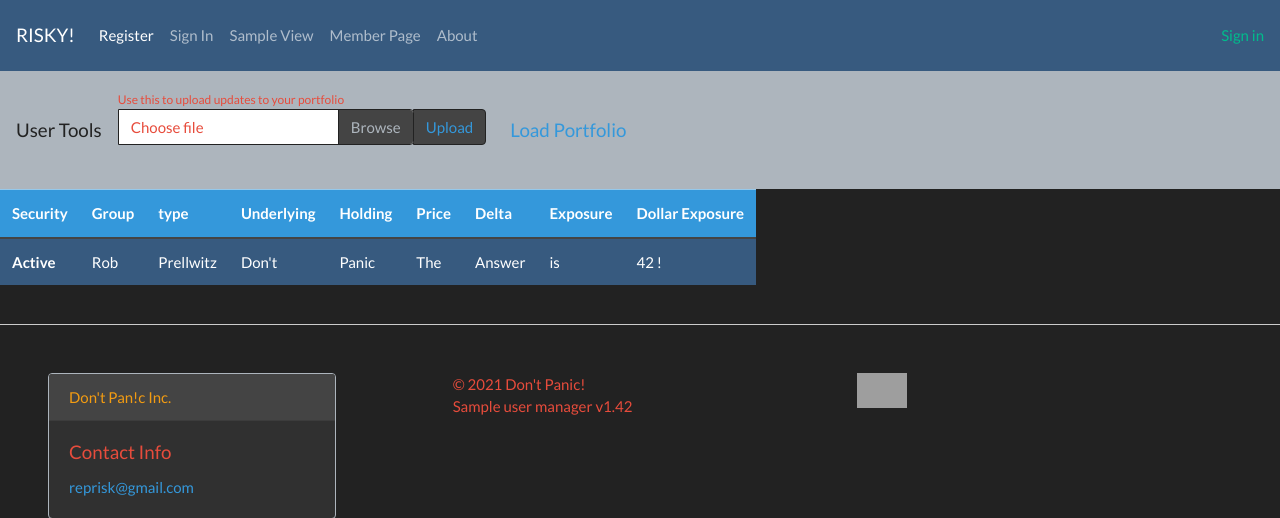
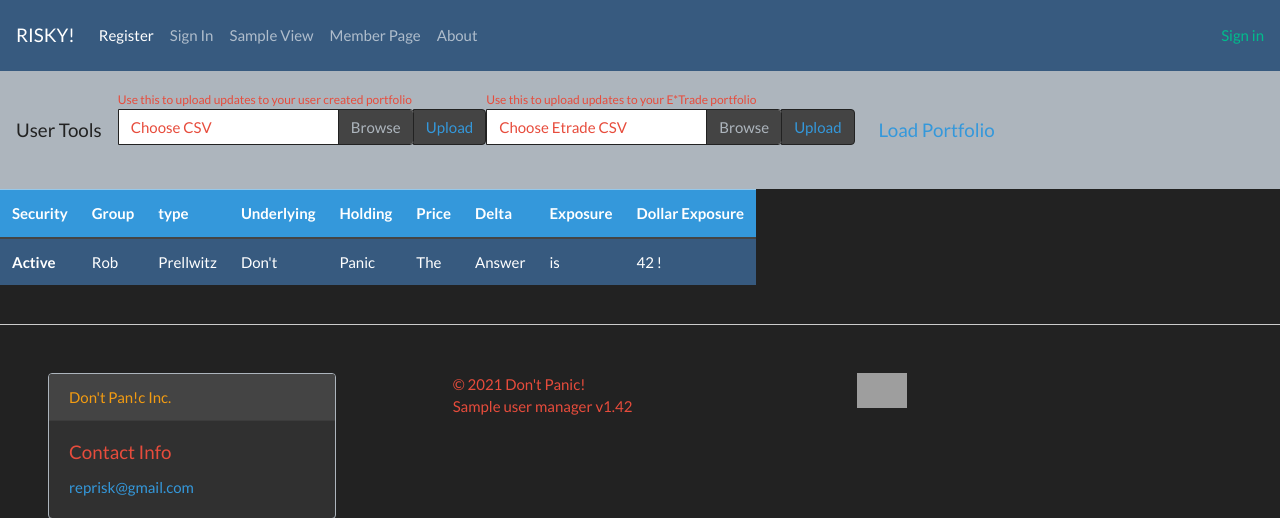
Before and after one commit to RobertPrellwitz/RiskTool, a Python web app: template app/templates/main/user_page.html in a window 1280 px wide. Shown: the top 518 px of the page. Run offline with Jinja, Linux system fonts and the light colour scheme; the template is opened without the code that fills it: most values are stand-ins (such as "Sample title", 1, 10 or a date in 2020); some libraries are stand-ins or nearby versions; grey boxes are pictures that could not be loaded.

Commit message:
allows processing of user created file and E*trade created file

```diff
--- a/app/templates/main/user_page.html
+++ b/app/templates/main/user_page.html
@@ -12,12 +12,12 @@
 
 
                     <form action="" method="POST" enctype="multipart/form-data">
-                        <small id="fileHelp" class="form-text text-danger">Use this to upload updates to your portfolio</small>
+                        <small id="fileHelp" class="form-text text-danger">Use this to upload updates to your  user created portfolio</small>
                          <div class="form-group">
                             <div class="input-group mb-3" >
                               <div class="custom-file">
                                 <input type="file" class="custom-file-input text-warning" name="userport" id="userport">
-                                <label class="custom-file-label text-danger" for="userport">Choose file</label>
+                                <label class="custom-file-label text-danger" for="userport">Choose CSV</label>
                               </div>
                               <div class="input-group-append">
                                   <button class="input-group-text text-info" type="submit">Upload</button>
@@ -25,6 +25,22 @@
                             </div>
                          </div>
                     </form>
+
+                    <form action="" method="POST" enctype="multipart/form-data">
+                        <small id="fileHelp" class="form-text text-danger">Use this to upload updates to your E*Trade portfolio</small>
+                         <div class="form-group">
+                            <div class="input-group mb-3" >
+                              <div class="custom-file">
+                                <input type="file" class="custom-file-input text-warning" name="etradeport" id="etradeport">
+                                <label class="custom-file-label text-danger" for="etradeport">Choose Etrade CSV</label>
+                              </div>
+                              <div class="input-group-append">
+                                  <button class="input-group-text text-info" type="submit">Upload</button>
+                              </div>
+                            </div>
+                         </div>
+                    </form>
+
                   <li class="nav-item p-lg-4">
                       <a class="navbar-brand text-info"  href="{{  url_for('main.portfolio_page') }}"> Load Portfolio </a>
                         <button class="navbar-toggler" type="button" data-toggle="collapse" data-target="#navbarColor03" aria-controls="navbarColor03" aria-expanded="false" aria-label="Toggle navigation">
```
Also changed, not shown: app/views/main_views.py (+9 -3 lines).
